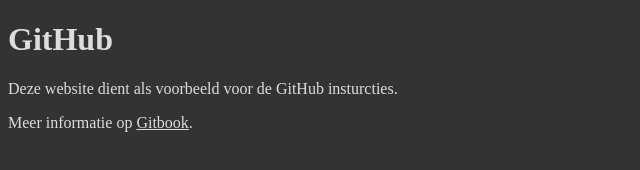
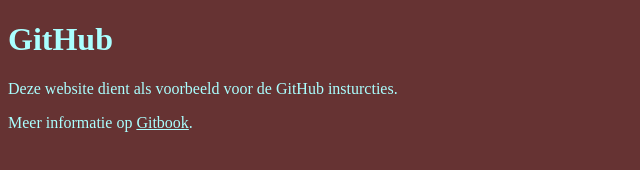
Before and after one commit to averburglmc/codasium-git, a plain HTML site: page index.html in a window 1280 px wide. Shown: the whole page, without its empty margins (0-640 px from the left). Drawn offline with Linux system fonts and the light colour scheme.

Commit message:
changed colors for the index page

```diff
--- a/style.css
+++ b/style.css
@@ -1,17 +1,17 @@
 body {
-    background-color: #333;
+    background-color: #633;
 }
 
 h1 {
-    color: #DDD;
+    color: #AFF;
 }
 
 p {
-    color: #DDD;
+    color: #AFF;
 }
 
 a {
-    color: #DDD;
+    color: #AFF;
 }
 
 .error {
```
